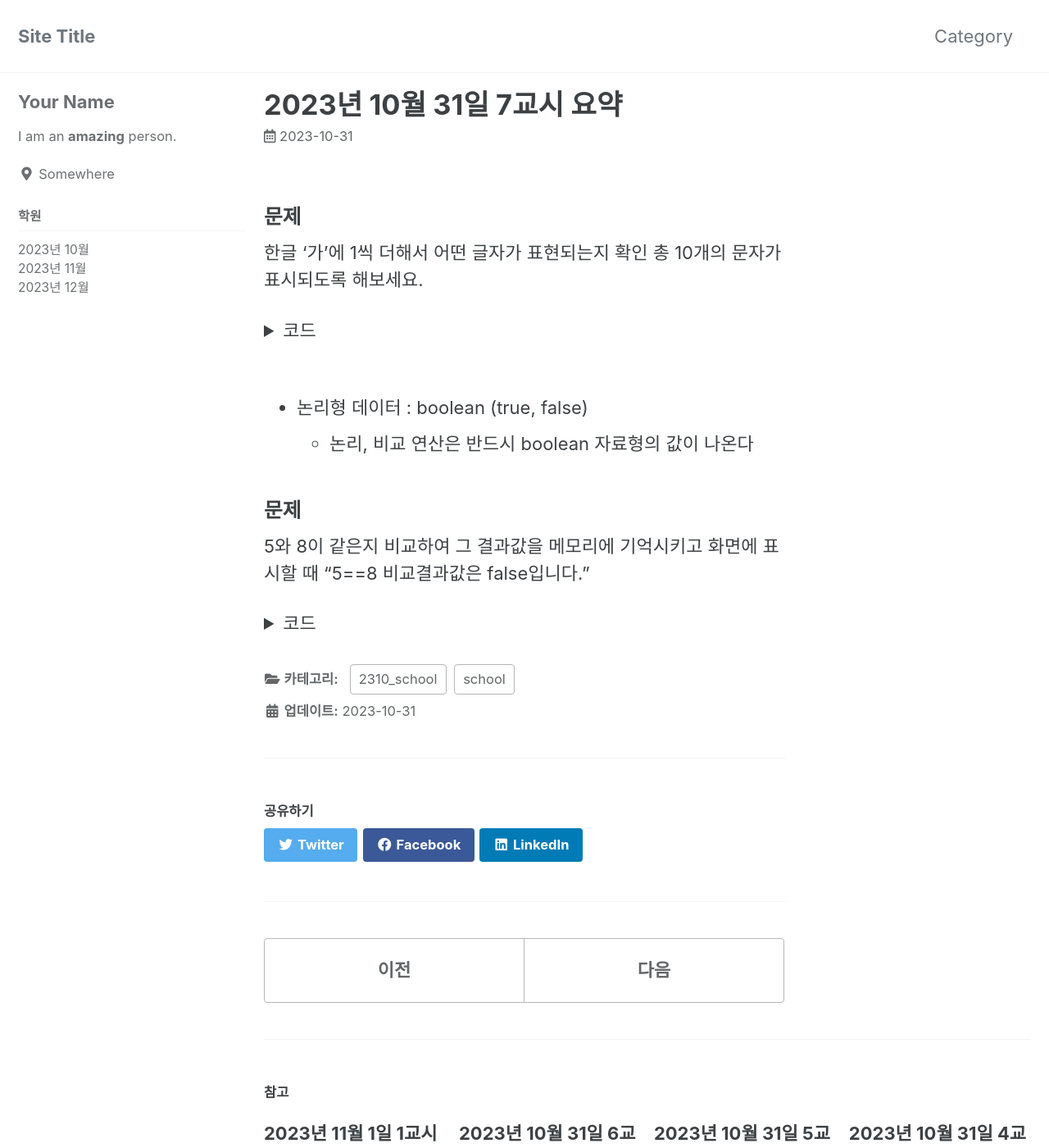
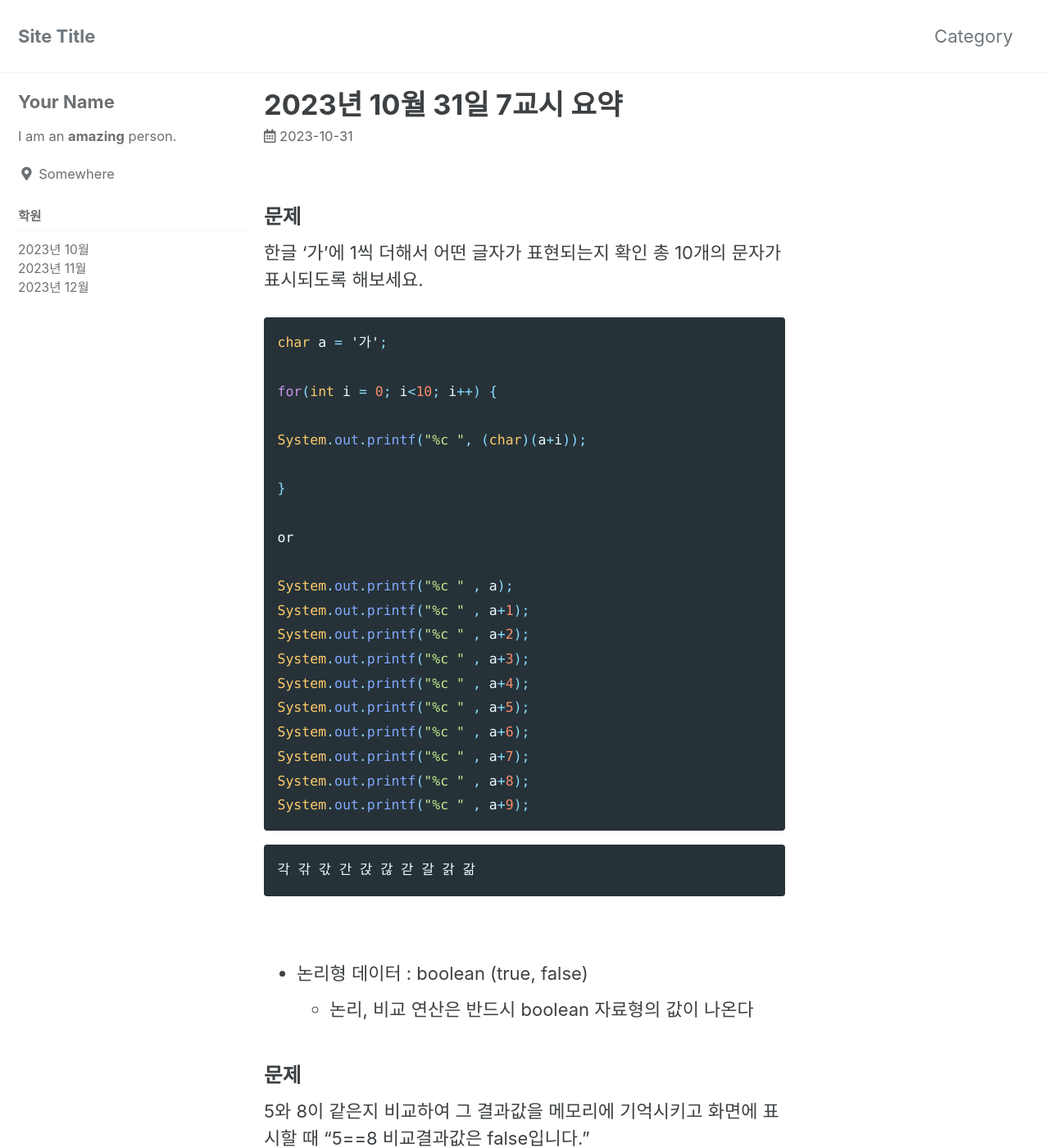
Before and after one commit to YonY-K/YonY-K.github.io, a Jekyll site: the page built from school/2310_school/_posts/2023-10-31-7period.md, in a window 1280 px wide and 1400 px high. Shown: the whole window at 82% size. Built offline with Jekyll 4.4.1, drawn with Linux system fonts in a browser that asks for light colours; cached includes are drawn as plain includes; some of the changed text lies outside the part shown.

Commit message:
posts modify

````diff
--- a/school/2310_school/_posts/2023-10-31-7period.md
+++ b/school/2310_school/_posts/2023-10-31-7period.md
@@ -5,9 +5,6 @@ title: "2023년 10월 31일 7교시 요약"
 ### 문제
 한글 '가'에 1씩 더해서 어떤 글자가 표현되는지 확인
 총 10개의 문자가 표시되도록 해보세요.
-
-<details>
-<summary>코드</summary>
 
 ```java
 char a = '가';
@@ -34,8 +31,6 @@ System.out.printf("%c " , a+9);
 ```java
 각 갂 갃 간 갅 갆 갇 갈 갉 갊
 ```
-
-</details>
 <br/>
 
 - 논리형 데이터 : boolean (true, false)
@@ -45,8 +40,6 @@ System.out.printf("%c " , a+9);
 ### 문제
 5와 8이 같은지 비교하여 그 결과값을 메모리에 기억시키고
 화면에 표시할 때 "5==8 비교결과값은 false입니다."
-<details>
-<summary>코드</summary>
 
 ```java
 boolean a = (5==8);
@@ -55,5 +48,3 @@ System.out.println("5==8의 비교결과값은 " + a + " 입니다.");
 ```java
 5==8의 비교결과값은 false 입니다.
 ```
-
-</details>
````
Also changed, not shown: school/2311_school/_posts/2023-11-01-1period.md (+1 -6 lines).
